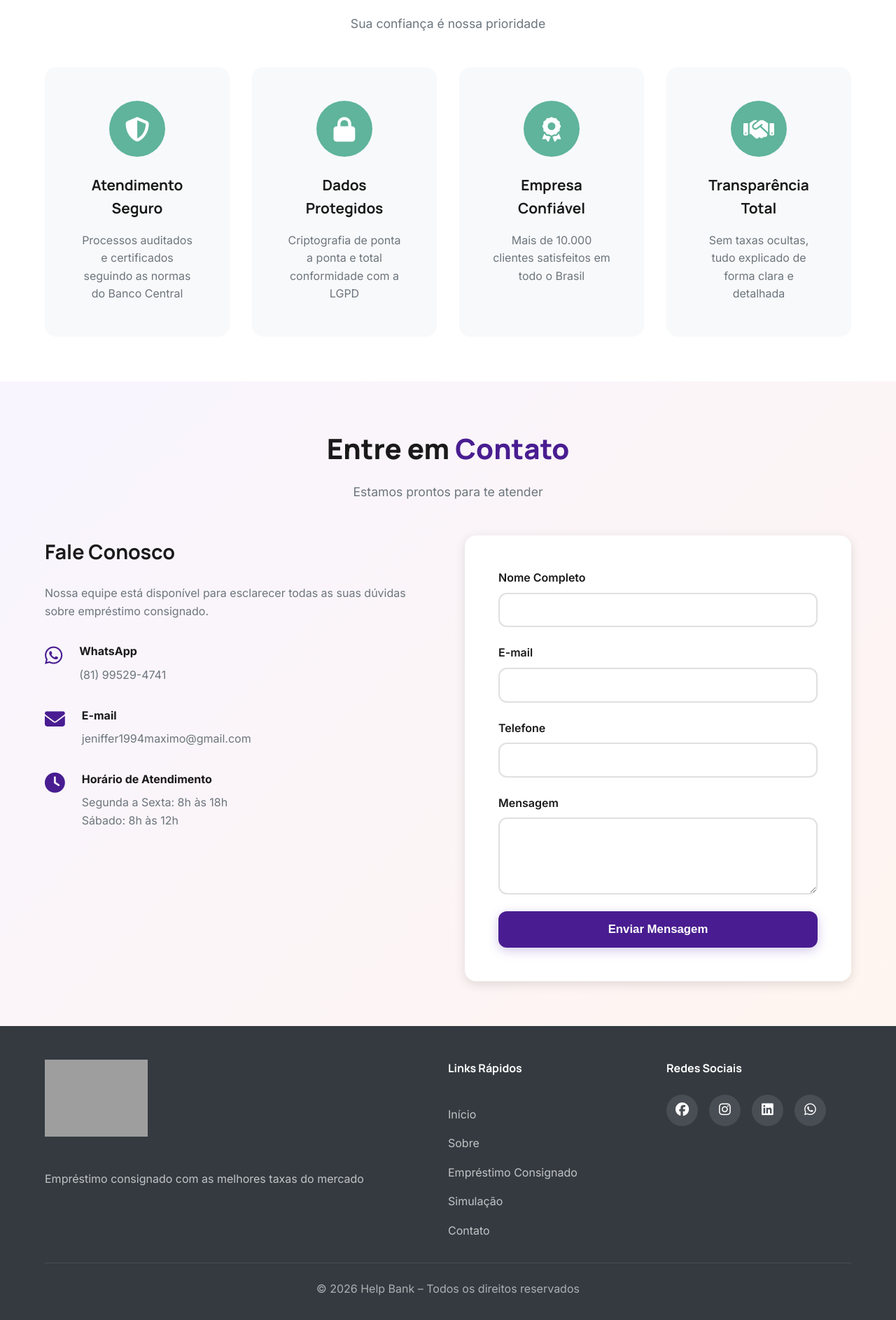
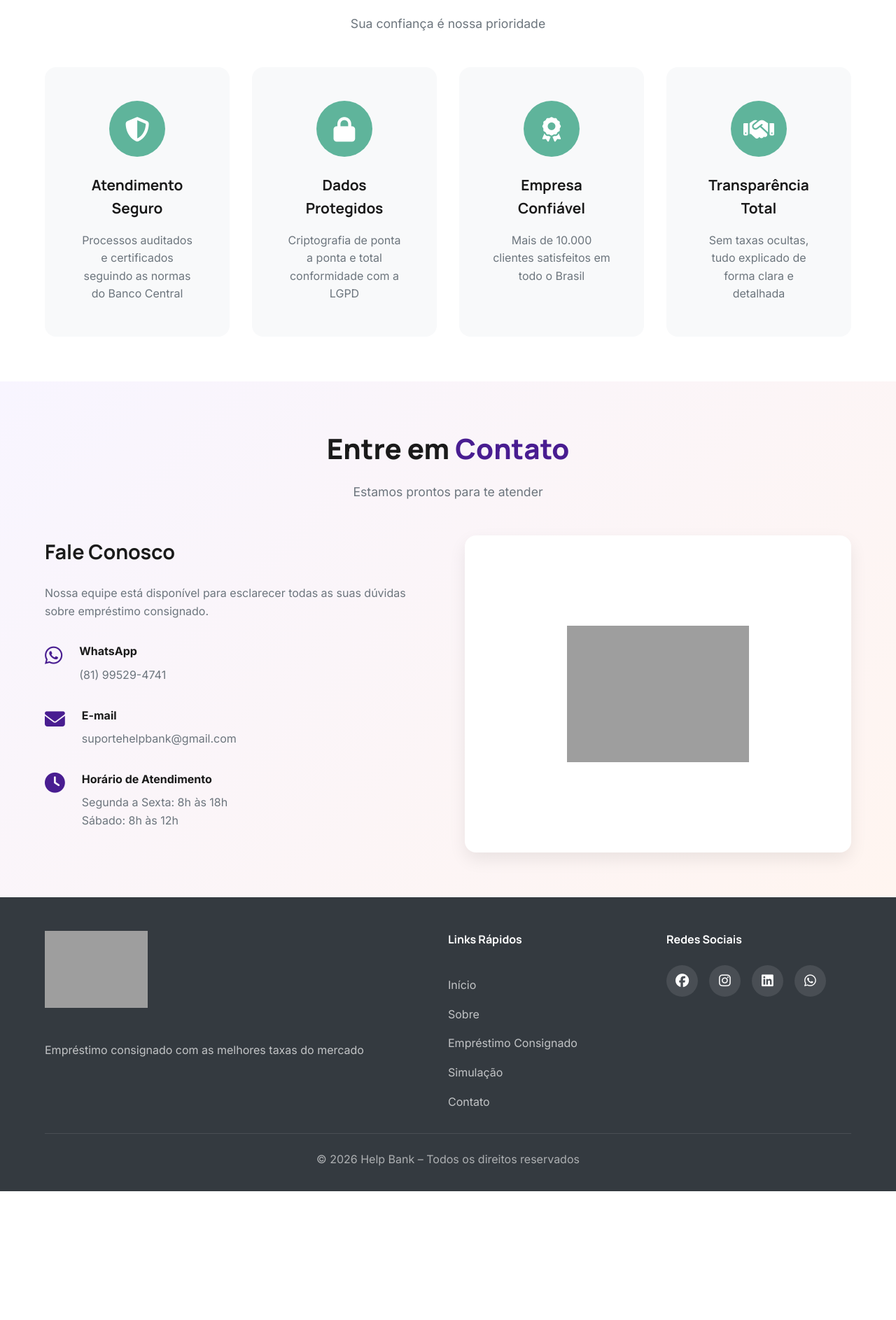
Before and after one commit to jeniffer-mxm/helpbank, a Flask app: page / in a window 1280 px wide. Shown: the part 3277-5163 px from the top of the page at 70% size. After the commit the page ends 4979 px from the top, so only its background shows below. Run offline with Flask 3, Linux system fonts and the light colour scheme; grey boxes are pictures that could not be loaded.

Commit message:
Atualiza seção de serviços e substitui formulário por mascote

```diff
--- a/static/css/style.css
+++ b/static/css/style.css
@@ -934,10 +934,14 @@ body {
 }
 
 .contact-form-container {
-    background: var(--color-white);
-    padding: var(--spacing-xl);
-    border-radius: var(--radius-lg);
-    box-shadow: var(--shadow-md);
+     background: #ffffff;
+    padding: 40px;
+    border-radius: 16px;
+    box-shadow: 0 10px 25px rgba(0, 0, 0, 0.08);
+
+    display: flex;
+    justify-content: center;
+    align-items: center;
 }
 
 .contact-form {
@@ -1236,3 +1240,9 @@ body {
         right: 20px;
     }
 }
+
+.mascote-helpbank {
+    max-width: 260px;
+    width: 100%;
+    height: auto;
+}
--- a/templates/index.html
+++ b/templates/index.html
@@ -339,7 +339,7 @@
                         <i class="fas fa-envelope"></i>
                         <div>
                             <strong>E-mail</strong>
-                            <p>jeniffer1994maximo@gmail.com</p>
+                            <p>suportehelpbank@gmail.com</p>
                         </div>
                     </div>
 
@@ -353,29 +353,11 @@
                 </div>
 
                 <div class="contact-form-container">
-                    <form id="contactForm" class="contact-form">
-                        <div class="form-group">
-                            <label for="nome">Nome Completo</label>
-                            <input type="text" id="nome" name="nome" required>
-                        </div>
-
-                        <div class="form-group">
-                            <label for="email">E-mail</label>
-                            <input type="email" id="email" name="email" required>
-                        </div>
-
-                        <div class="form-group">
-                            <label for="telefone">Telefone</label>
-                            <input type="tel" id="telefone" name="telefone" required>
-                        </div>
-
-                        <div class="form-group">
-                            <label for="mensagem">Mensagem</label>
-                            <textarea id="mensagem" name="mensagem" rows="4" required></textarea>
-                        </div>
-
-                        <button type="submit" class="btn-submit">Enviar Mensagem</button>
-                    </form>
+                    <img
+                        src="{{ url_for('static', filename='image/MASCOTE_HB.SVG') }}"
+                        alt="Mascote HelpBank"
+                        class="mascote-helpbank"
+                    >
                 </div>
             </div>
         </div>
@@ -477,41 +459,7 @@
         });
 
         // Form submission
-        const contactForm = document.getElementById('contactForm');
-        if (contactForm) {
-            contactForm.addEventListener('submit', async (e) => {
-                e.preventDefault();
 
-                const formData = {
-                    nome: document.getElementById('nome').value,
-                    email: document.getElementById('email').value,
-                    telefone: document.getElementById('telefone').value,
-                    mensagem: document.getElementById('mensagem').value
-                };
-
-                try {
-                    const response = await fetch('/api/contato', {
-                        method: 'POST',
-                        headers: {
-                            'Content-Type': 'application/json'
-                        },
-                        body: JSON.stringify(formData)
-                    });
-
-                    const result = await response.json();
-
-                    if (result.success) {
-                        alert('Mensagem enviada com sucesso! Entraremos em contato em breve.');
-                        contactForm.reset();
-                    } else {
-                        alert('Erro ao enviar mensagem. Tente novamente.');
-                    }
-                } catch (error) {
-                    console.error('Erro:', error);
-                    alert('Erro ao enviar mensagem. Tente novamente.');
-                }
-            });
-        }
 
         // Animação de entrada dos elementos
         const observerOptions = {
```
Also changed, not shown: static/image/MASCOTE_HB.svg (added).
